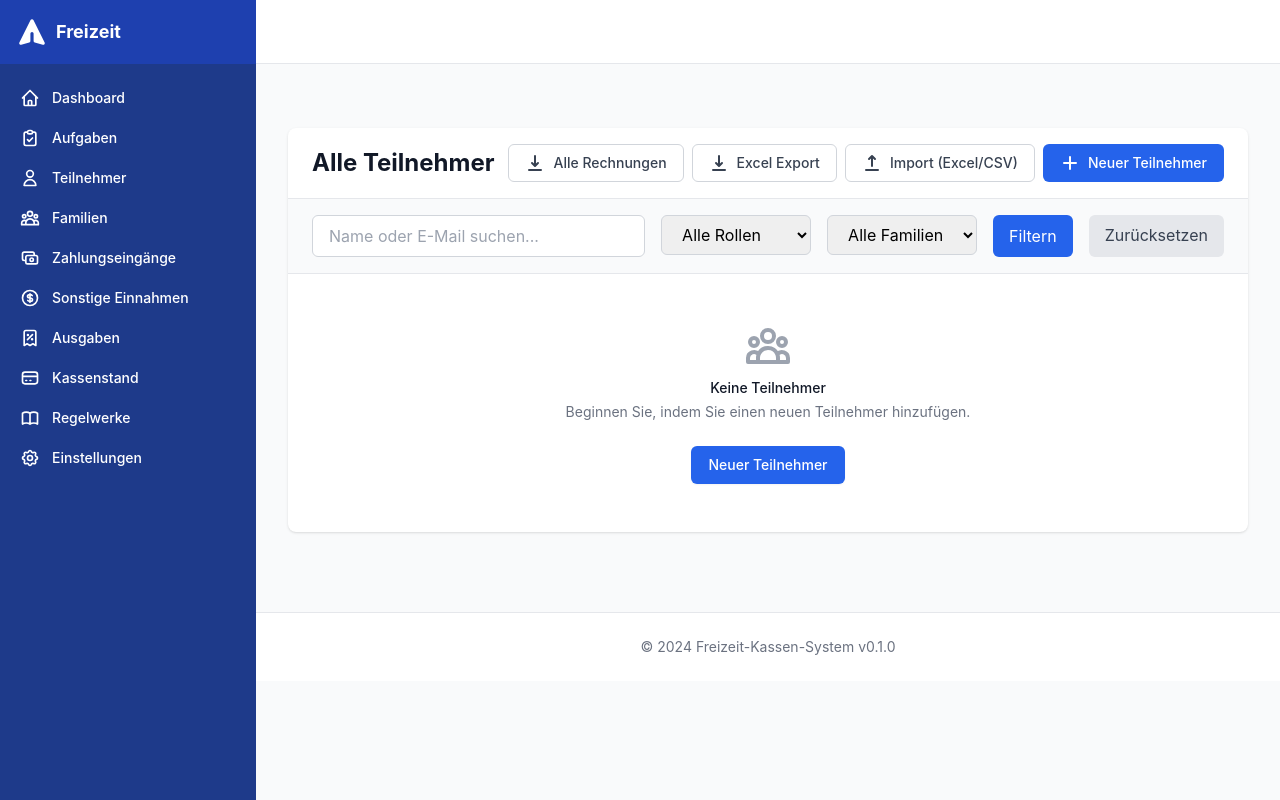
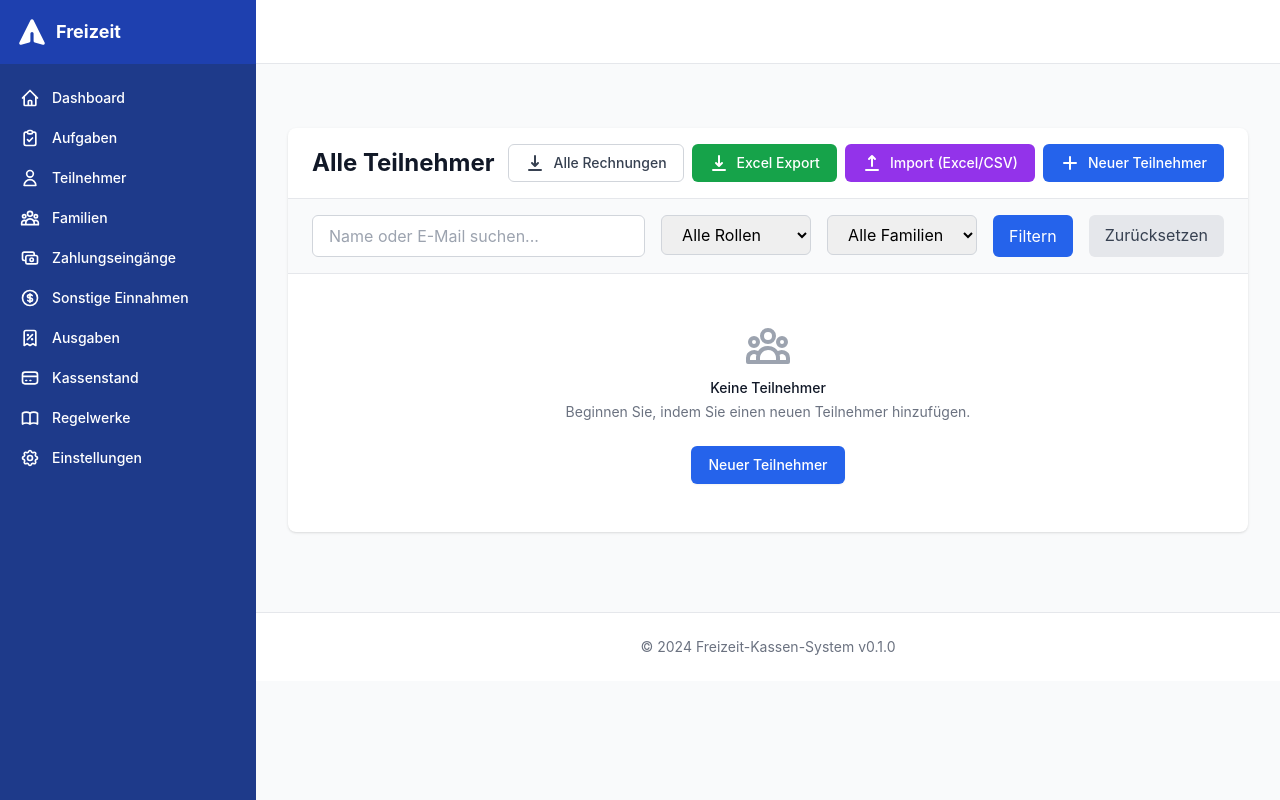
Before and after one commit to ptC7H12/MGBFreizeitplaner, a Python web app: template app/templates/participants/list.html in a window 1280 px wide. Run offline with Jinja, Linux system fonts and the light colour scheme; the template is opened without the code that fills it, so the values that code supplies are empty; some libraries are stand-ins or nearby versions.

Commit message:
Fix: Button-Farben auf Teilnehmer-Seite eingefärbt
- Excel Export: jetzt grün (bg-green-600)
- Import: jetzt lila (bg-purple-600)
- Konsistent mit Kassenstand-Seite
- Bessere visuelle Unterscheidung der Aktionen

```diff
--- a/app/templates/participants/list.html
+++ b/app/templates/participants/list.html
@@ -11,13 +11,13 @@
                 </svg>
                 Alle Rechnungen
             </a>
-            <a href="/participants/export" class="inline-flex items-center px-4 py-2 border border-gray-300 text-sm font-medium rounded-md text-gray-700 bg-white hover:bg-gray-50 transition">
+            <a href="/participants/export" class="inline-flex items-center px-4 py-2 border border-transparent text-sm font-medium rounded-md text-white bg-green-600 hover:bg-green-700 transition">
                 <svg class="h-5 w-5 mr-2" fill="currentColor" viewBox="0 0 20 20">
                     <path fill-rule="evenodd" d="M3 17a1 1 0 011-1h12a1 1 0 110 2H4a1 1 0 01-1-1zm3.293-7.707a1 1 0 011.414 0L9 10.586V3a1 1 0 112 0v7.586l1.293-1.293a1 1 0 111.414 1.414l-3 3a1 1 0 01-1.414 0l-3-3a1 1 0 010-1.414z" clip-rule="evenodd"/>
                 </svg>
                 Excel Export
             </a>
-            <a href="/participants/import" class="inline-flex items-center px-4 py-2 border border-gray-300 text-sm font-medium rounded-md text-gray-700 bg-white hover:bg-gray-50 transition">
+            <a href="/participants/import" class="inline-flex items-center px-4 py-2 border border-transparent text-sm font-medium rounded-md text-white bg-purple-600 hover:bg-purple-700 transition">
                 <svg class="h-5 w-5 mr-2" fill="currentColor" viewBox="0 0 20 20">
                     <path fill-rule="evenodd" d="M3 17a1 1 0 011-1h12a1 1 0 110 2H4a1 1 0 01-1-1zM6.293 6.707a1 1 0 010-1.414l3-3a1 1 0 011.414 0l3 3a1 1 0 01-1.414 1.414L11 5.414V13a1 1 0 11-2 0V5.414L7.707 6.707a1 1 0 01-1.414 0z" clip-rule="evenodd"/>
                 </svg>
```
